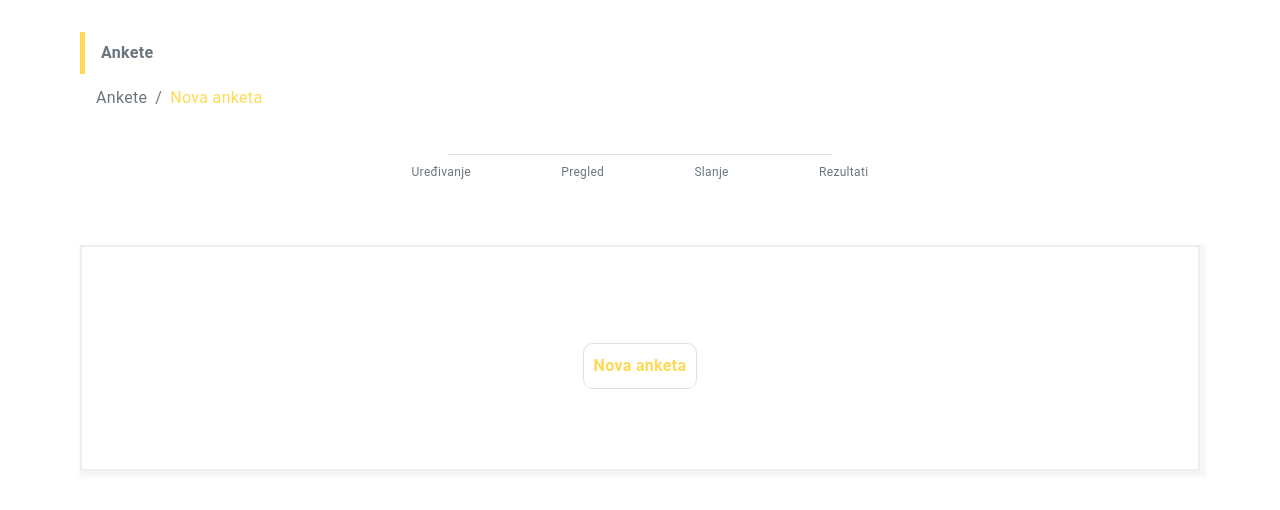
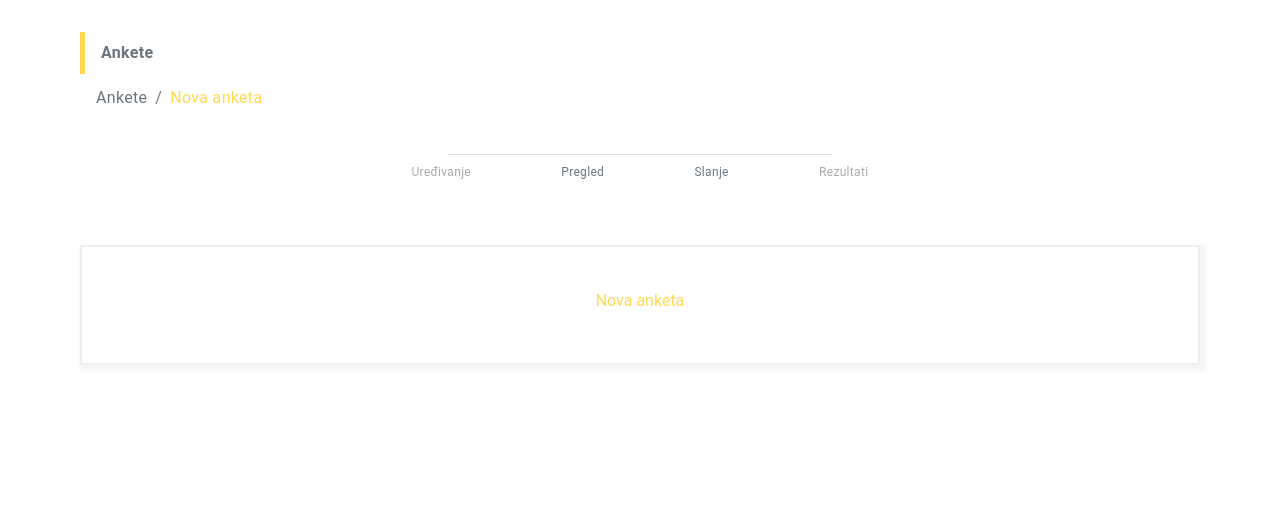
Before and after one commit to tasteslikestrawberries/survey-app, a React (Create React App) app: page / in a window 1280 px wide. Shown: the top 510 px of the page. Built offline with nearby package versions, Linux system fonts and the light colour scheme; the HTML template or start-up script is replaced by a standard one.

Commit message:
adding hooks

```diff
--- a/src/App.css
+++ b/src/App.css
@@ -80,9 +80,7 @@ html {
     border: 1px solid #e2dfdf;
     border-radius: 50px;
   }
-  .icon:active{
-    background-color: #FFD954;
-  }
+
   .hr {
       margin-top:1rem;
       width: 30vw;
@@ -94,24 +92,11 @@ html {
   .surveyHeader {
       color: #FFD954;
       font-weight:bold;
-      border: 1px solid #e2dfdf;
-      width: fit-content;
-      margin:auto;
+      text-align:center;
       margin-top: 4em;
       margin-bottom: 2rem;
-      border-radius: 10px;
   }
 
-  .surveyHeaderFlex {
-      display:flex;
-      align-items:center;
-      justify-content: space-evenly;
-  }
-
-  .surveyHeadline {
-    color: #FFD954;
-    padding: 1rem;
-  }
   .headerIcon {
     /* display: none; must show on surveryHeader hover*/
     z-index: 10;
@@ -120,6 +105,15 @@ html {
     border: 1px solid #e2dfdf;
     box-shadow: 1px 1px 1px 1px rgba(206, 203, 203, 0.2);
     border-radius: 50px;
+  }
+
+  form {
+    text-align:center;
+  }
+
+  ::placeholder { /* Chrome, Firefox, Opera, Safari 10.1+ */
+    color: #FFD954;
+    text-align: center;
   }
 
   /*RESULTS*/
--- a/src/App.js
+++ b/src/App.js
@@ -13,7 +13,9 @@ import StepSelector from './components/stepselector';
 import Results from './components/results';
 
 //styles
+import 'bootstrap/dist/css/bootstrap.min.css';
 import './App.css';
+
 
 //assets
 
--- a/src/components/navigation.js
+++ b/src/components/navigation.js
@@ -1,11 +1,13 @@
 import React from 'react';
+
+//styles
 import Breadcrumb from 'react-bootstrap/Breadcrumb';
 
 const Nav = () => {
     return(
     <nav>
       <Breadcrumb>
-      <Breadcrumb.Item href='/newsurvey'>Ankete</Breadcrumb.Item>
+      <Breadcrumb.Item href='#'>Ankete</Breadcrumb.Item>
       <Breadcrumb.Item active>Nova anketa</Breadcrumb.Item>
       </Breadcrumb>
     </nav>
--- a/src/components/newsurvey.js
+++ b/src/components/newsurvey.js
@@ -1,4 +1,4 @@
-import React from 'react';
+import React, {useState} from 'react';
 import {
   } from 'react-router-dom';
 
@@ -6,19 +6,71 @@ import {
 import { Icon } from '@iconify/react';
 import pencilIcon from '@iconify/icons-mdi/pencil';
 
-const NewSurvey = () => {
+const NewSurvey = (props) => {
+    const [question, setQuestion] = useState('');
+
+
     return (
-        <>
-        <div className='container'>
-        <div className='surveyHeader'>
-        <div className='surveyHeaderFlex'>
-        <div className='surveyHeadline' style={{padding:10}}> Nova anketa </div>
-        <Icon className='headerIcon' icon={pencilIcon} style={{color: '#aaaaaa', fontSize: '28px', margin:5}} />
+    <>
+    <div className='container'>
+
+                <form>
+                    <label>
+                        <input type="text" placeholder='Nova anketa' style={{color:'#FFD954', border:'none', borderRadius:50, padding:'10px'}} value={question} onChange={event => setQuestion(event.target.value)}/>
+                    </label>
+                </form>
+
+                <Icon className='headerIcon' icon={pencilIcon} style={{color: '#aaaaaa', fontSize: '28px', margin:5}} />
+
+
     </div>
-</div>
-</div>
-</>
+    </>
     )
 }
 
 export default NewSurvey
+
+/*
+import React, {useState} from 'react';
+import {
+  } from 'react-router-dom';
+
+//icons
+import { Icon } from '@iconify/react';
+import pencilIcon from '@iconify/icons-mdi/pencil';
+
+const NewSurvey = (props) => {
+    const [isEditing, setIsEditing] = useState(false)
+    const handleInputChange = (e)=>{
+        // console.log( e.target.value );
+        // your awesome stuffs goes here
+    }
+
+
+    return (
+    <>
+    <div className='container'>
+
+        {/*
+
+    <div className='tasks-container'>
+            {
+                isEditing ?
+                <form>
+                <input type='text' onChange={handleInputChange} defaultValue = {props.item.chore}/>
+                </form>
+                : <h1 onDoubleClick ={()=> setIsEditing(true)}>{props.item.chore}</h1>
+            }
+    </div>
+
+   <Icon className='headerIcon' icon={pencilIcon} style={{color: '#aaaaaa', fontSize: '28px', margin:5}} />
+
+
+   </div>
+   </>
+   )
+}
+
+export default NewSurvey
+
+*/
--- a/src/components/results.js
+++ b/src/components/results.js
@@ -3,7 +3,6 @@ import Graph from './graph';
 
 //styles
 import Table from 'react-bootstrap/Table'
-import 'bootstrap/dist/css/bootstrap.min.css';
 
 //icons
 import { Icon } from '@iconify/react';
@@ -15,7 +14,7 @@ import fileTypeExcel2 from '@iconify/icons-vscode-icons/file-type-excel2';
         <>
         <div className='container'>
             <div className='excel'><Icon icon={fileTypeExcel2} style={{fontSize: '32px'}} /> Preuzmi excel datoteku</div>
-            <div className='surveyHeader' style={{border: 'none'}} >
+            <div className='surveyHeader'>
                 Upitnik o zadovoljstvu provedenom edukacijom
             </div>
             <div className='resultsContainer'>
--- a/src/components/stepselector.js
+++ b/src/components/stepselector.js
@@ -1,4 +1,4 @@
-import React from 'react';
+import React, {useState} from 'react';
 import {
     Link
   } from 'react-router-dom';
@@ -8,25 +8,29 @@ import pencilIcon from '@iconify/icons-mdi/pencil';
 import graphIcon from '@iconify/icons-codicon/graph';
 
 
+  const StepSelector = () => {
+  const [color,setColor]=useState('#fff');
+  const [textColor,setTextColor]=useState('#aaaaaa');
+  const [border, setBorder]=useState();
 
-
-
-
- const StepSelector = () => {
 
     return(
        <>
           <div className='stepSelector'>
-<Link to='/newsurvey'><Icon className='icon' icon={pencilIcon} style={{color: '#aaaaaa', fontSize: '32px'}} /></Link>
+
+          <Link to='/newsurvey'><Icon className='icon' icon={pencilIcon} style={{background:color,color:textColor, border:border, fontSize: '32px'}} onClick={()=>{setColor("#ffda544b");setTextColor('#FFD954');setBorder('none')}} /></Link>
+
           <div className='hr'></div>
-<Link to='/results'><Icon className='icon' icon={graphIcon} style={{color: '#aaaaaa', fontSize: '32px'}} /></Link>
+
+          <Link to='/results'><Icon className='icon' icon={graphIcon} style={{background:color,color:textColor, border:border, fontSize: '32px'}} onClick={()=>{setColor("#ffda544b");setTextColor('#FFD954');setBorder('none')}} /></Link>
           </div>
 
           <div className='stepSelectorText'>
-  <span>Uređivanje</span>
+            <span style={{color:textColor}} onClick={()=>{setTextColor('#FFD954')}}>Uređivanje</span>
             <span>Pregled</span>
             <span>Slanje</span>
-  <span>Rezultati</span>
+            <span style={{color:textColor}} onClick={()=>{setTextColor('#FFD954')}}>Rezultati</span>
+
           </div>
        </>
     )
```
Lines whose indentation alone changed are shown as unchanged.
